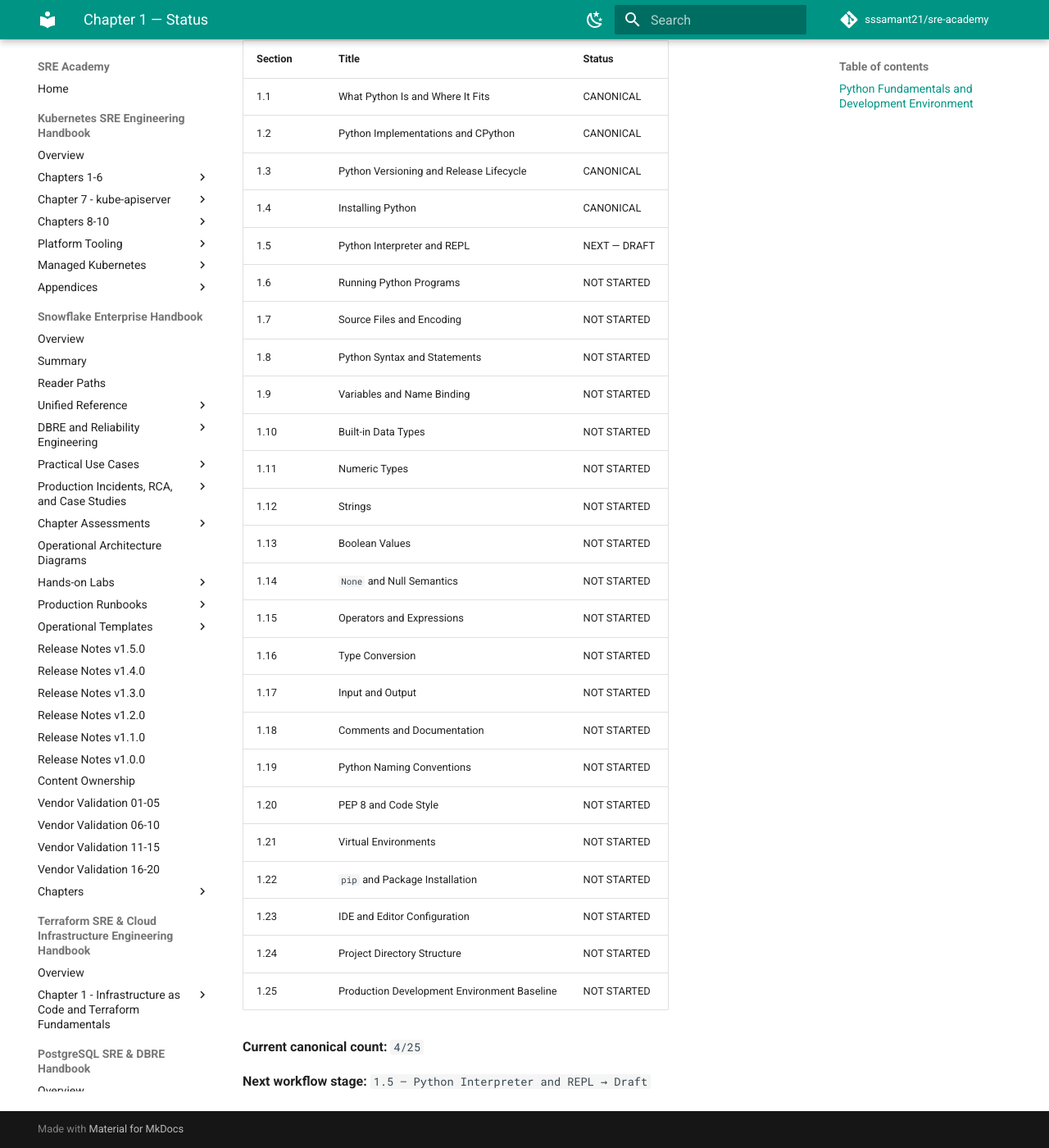
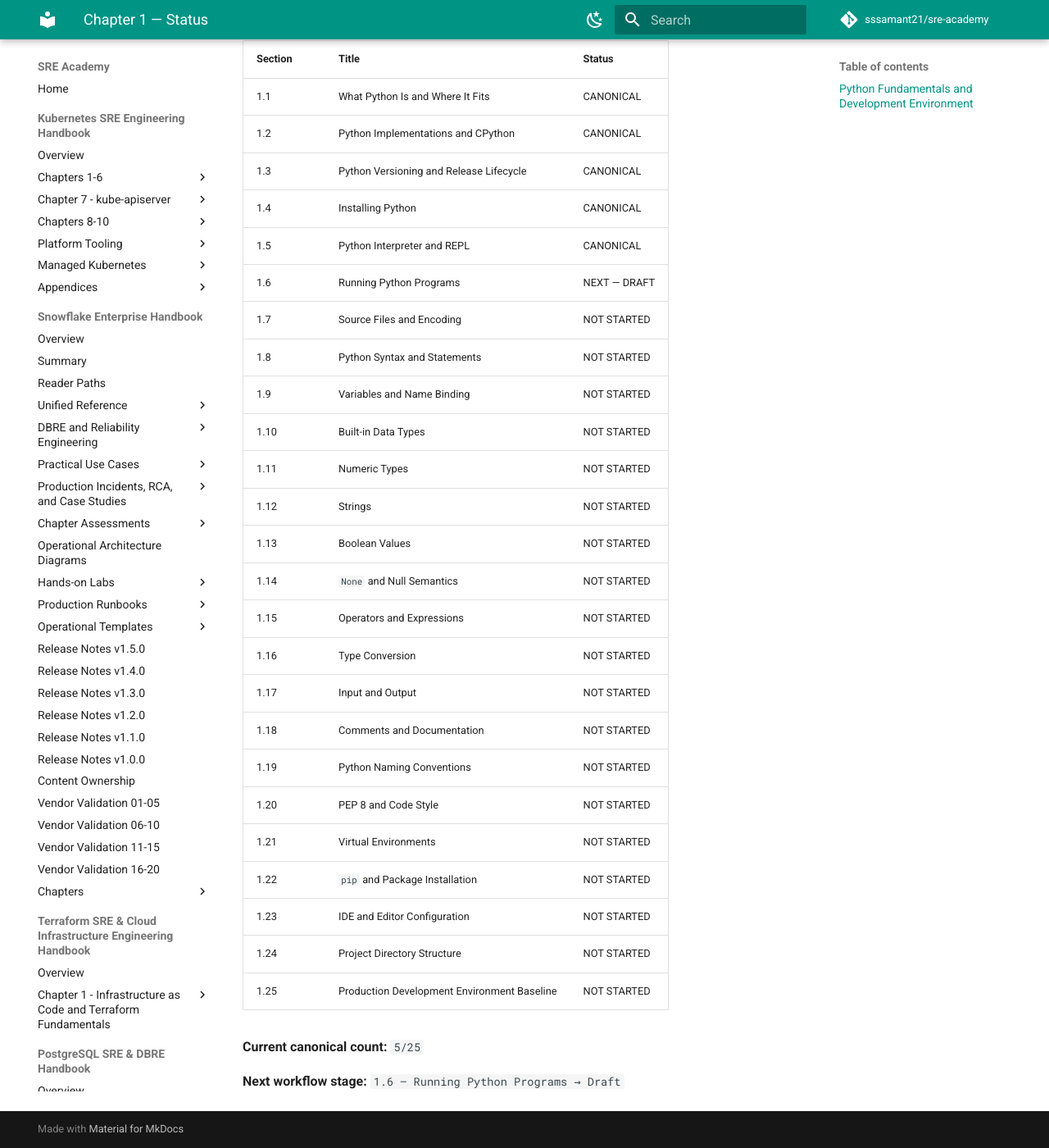
Before and after one commit to sssamant21/sre-academy, an MkDocs documentation site: the page built from docs/books/python/python-engineering-handbook/chapters/chapter-01/STATUS.md, in a window 1280 px wide and 1400 px high, scrolled down 223 px. Shown: the whole window at 82% size. Built offline with MkDocs 1.6.1 and Material for MkDocs 9.7.7, drawn with Linux system fonts in a browser that asks for light colours; comment, search, counter and statistics services are not loaded.

Commit message:
docs(python): advance chapter 1 status to 5 of 25 canonical

```diff
--- a/docs/books/python/python-engineering-handbook/chapters/chapter-01/STATUS.md
+++ b/docs/books/python/python-engineering-handbook/chapters/chapter-01/STATUS.md
@@ -2,7 +2,7 @@
 
 ## Python Fundamentals and Development Environment
 
-**Progress:** `4/25 canonical`
+**Progress:** `5/25 canonical`
 
 | Section | Title | Status |
 |---|---|---|
@@ -10,8 +10,8 @@
 | 1.2 | Python Implementations and CPython | CANONICAL |
 | 1.3 | Python Versioning and Release Lifecycle | CANONICAL |
 | 1.4 | Installing Python | CANONICAL |
-| 1.5 | Python Interpreter and REPL | NEXT — DRAFT |
-| 1.6 | Running Python Programs | NOT STARTED |
+| 1.5 | Python Interpreter and REPL | CANONICAL |
+| 1.6 | Running Python Programs | NEXT — DRAFT |
 | 1.7 | Source Files and Encoding | NOT STARTED |
 | 1.8 | Python Syntax and Statements | NOT STARTED |
 | 1.9 | Variables and Name Binding | NOT STARTED |
@@ -32,6 +32,6 @@
 | 1.24 | Project Directory Structure | NOT STARTED |
 | 1.25 | Production Development Environment Baseline | NOT STARTED |
 
-**Current canonical count:** `4/25`
+**Current canonical count:** `5/25`
 
-**Next workflow stage:** `1.5 — Python Interpreter and REPL → Draft`
+**Next workflow stage:** `1.6 — Running Python Programs → Draft`
```
